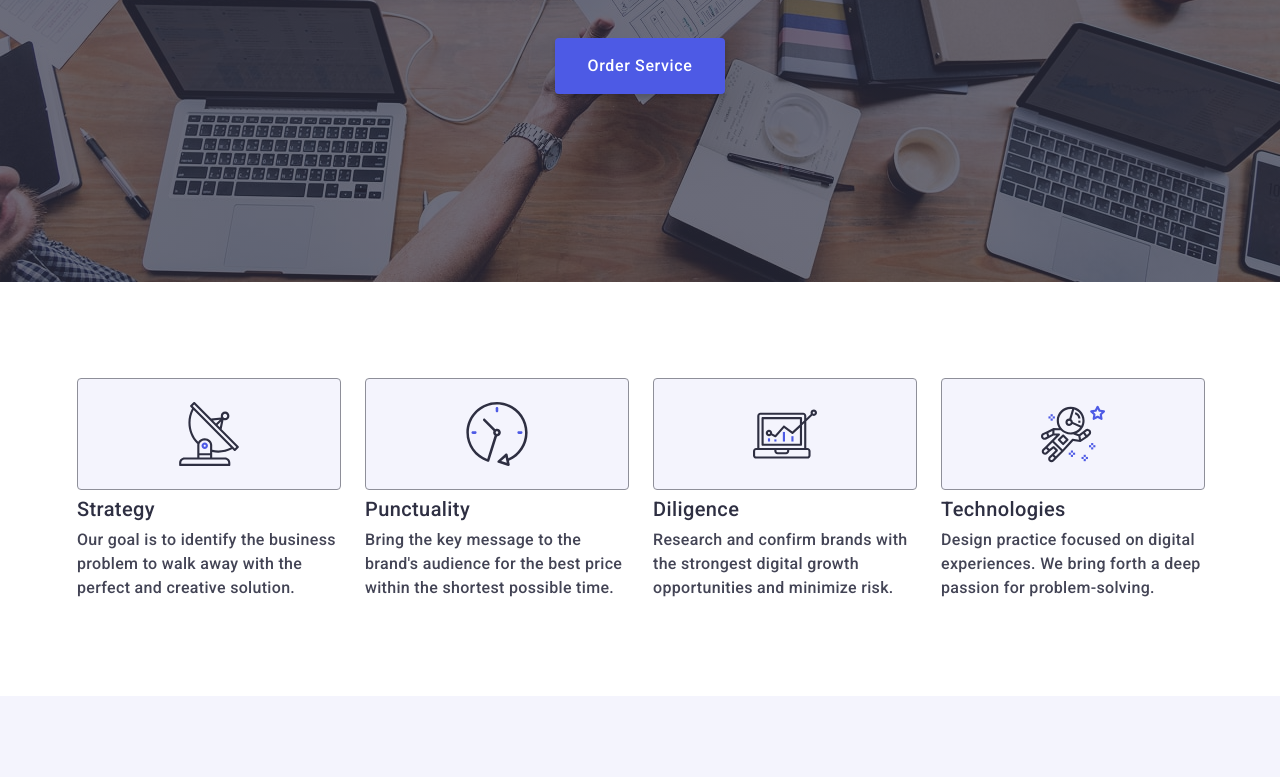
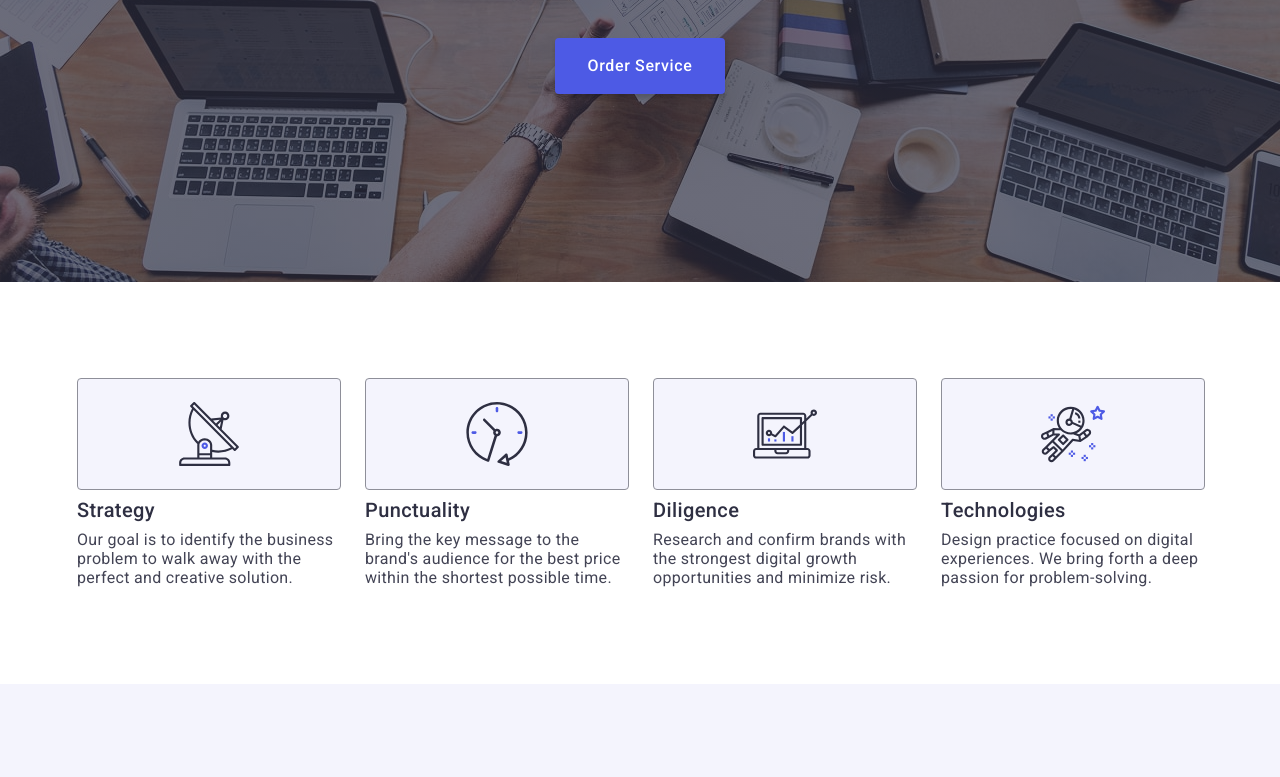
Before and after one commit to GumeniukMykolaMyhailovych/goit-markup-hw-06, a plain HTML site: page index.html in a window 1280 px wide. Shown: the part 391-1168 px from the top of the page. Drawn offline with nearby package versions, Linux system fonts and the light colour scheme.

Commit message:
HW6_corrected

```diff
--- a/css/style.css
+++ b/css/style.css
@@ -587,13 +587,13 @@ margin-bottom: 24px;
     }
 }
 
-@media screen and (min-width: 768px) {
+@media screen and (min-width: 1158px) {
     .header-list-benefits {
         font-weight: 500;
-        font-size: 20px;
-        line-height: 111%;
-    }
-}
+            font-size: 20px;
+            line-height: 120%;
+
+}}
 
 .benefits-description {
     font-weight: 500;
@@ -604,6 +604,12 @@ margin-bottom: 24px;
 
 }
 
+@media screen and (min-width: 1158px) {
+    .benefits-description {
+        font-weight: 400;
+        font-size: 16px;
+        line-height: 120%;
+    }}
 
 /* section our team ======================*/
 
```
